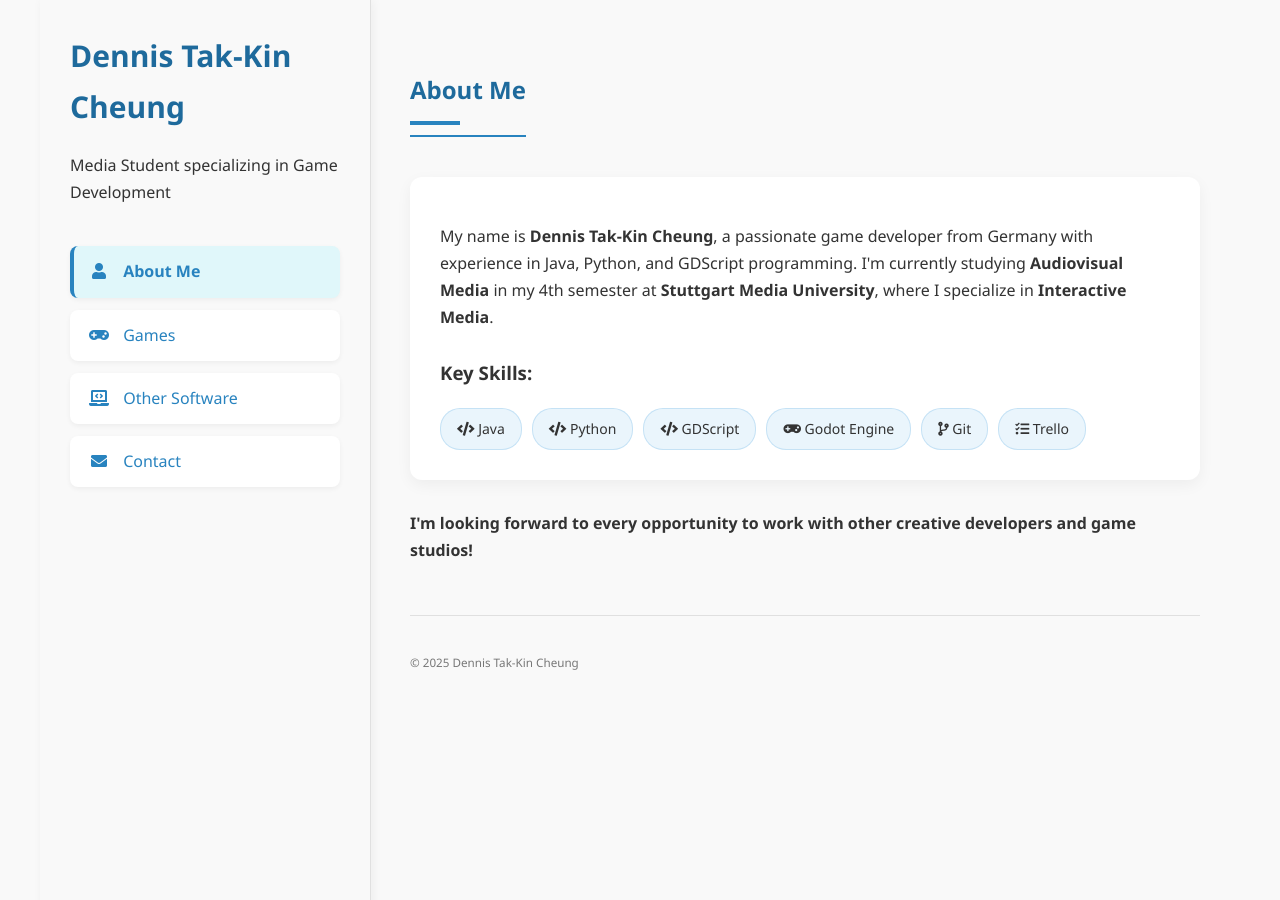
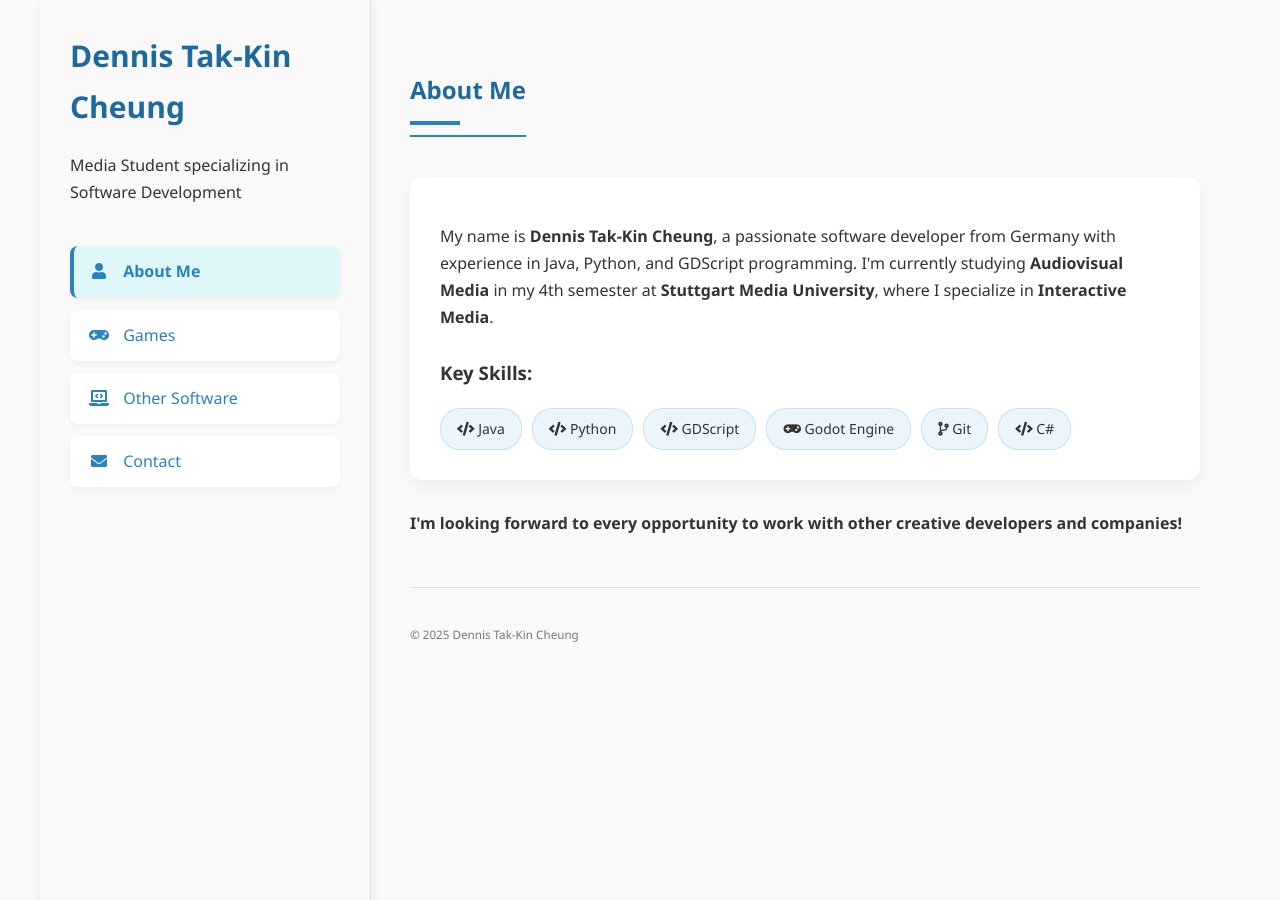
Before and after one commit to DarumaGH/DarumaGH.github.io, a Jekyll site: the page index.html, which Jekyll copies as it is, in a window 1280 px wide. Built offline with Jekyll 4.4.1, drawn with Linux system fonts in a browser that asks for light colours.

Commit message:
Update index.html

```diff
--- a/index.html
+++ b/index.html
@@ -4,7 +4,7 @@
     <meta charset="UTF-8">
     <meta http-equiv="X-UA-Compatible" content="IE=edge">
     <meta name="viewport" content="width=device-width, initial-scale=1">
-    <title>Dennis Tak-Kin Cheung - Game Developer Portfolio</title>
+    <title>Dennis Tak-Kin Cheung - Developer Portfolio</title>
     <link rel="icon" href="images/Papirus-Team-Papirus-Places-Folder-blue-games.ico" type="image/x-icon">
     <link rel="stylesheet" href="https://cdnjs.cloudflare.com/ajax/libs/font-awesome/5.15.4/css/all.min.css">
     <style>
@@ -444,7 +444,7 @@
     <div class="wrapper">
       <header>
         <h1>Dennis Tak-Kin Cheung</h1>
-        <p>Media Student specializing in Game Development</p>
+        <p>Media Student specializing in Software Development</p>
 
         <div class="categories">
           <a href="#about" class="category-button active" onclick="showCategory('about'); return false;">
@@ -467,7 +467,7 @@
         <div id="about" class="category-section active">
           <h2 class="section-title">About Me</h2>
           <div class="about-section">
-            <p>My name is <strong>Dennis Tak-Kin Cheung</strong>, a passionate game developer from Germany with experience in Java, Python, and GDScript programming. I'm currently studying <strong>Audiovisual Media</strong> in my 4th semester at <strong>Stuttgart Media University</strong>, where I specialize in <strong>Interactive Media</strong>.</p>
+            <p>My name is <strong>Dennis Tak-Kin Cheung</strong>, a passionate software developer from Germany with experience in Java, Python, and GDScript programming. I'm currently studying <strong>Audiovisual Media</strong> in my 4th semester at <strong>Stuttgart Media University</strong>, where I specialize in <strong>Interactive Media</strong>.</p>
 
             <h3>Key Skills:</h3>
             <div class="skill-list">
@@ -476,11 +476,11 @@
               <span class="skill-tag"><i class="fas fa-code"></i> GDScript</span>
               <span class="skill-tag"><i class="fas fa-gamepad"></i> Godot Engine</span>
               <span class="skill-tag"><i class="fas fa-code-branch"></i> Git</span>
-              <span class="skill-tag"><i class="fas fa-tasks"></i> Trello</span>
+              <span class="skill-tag"><i class="fas fa-code"></i> C#</span>
             </div>
           </div>
 
-          <p><strong>I'm looking forward to every opportunity to work with other creative developers and game studios!</strong></p>
+          <p><strong>I'm looking forward to every opportunity to work with other creative developers and companies!</strong></p>
         </div>
 
         <div id="games" class="category-section">
```
